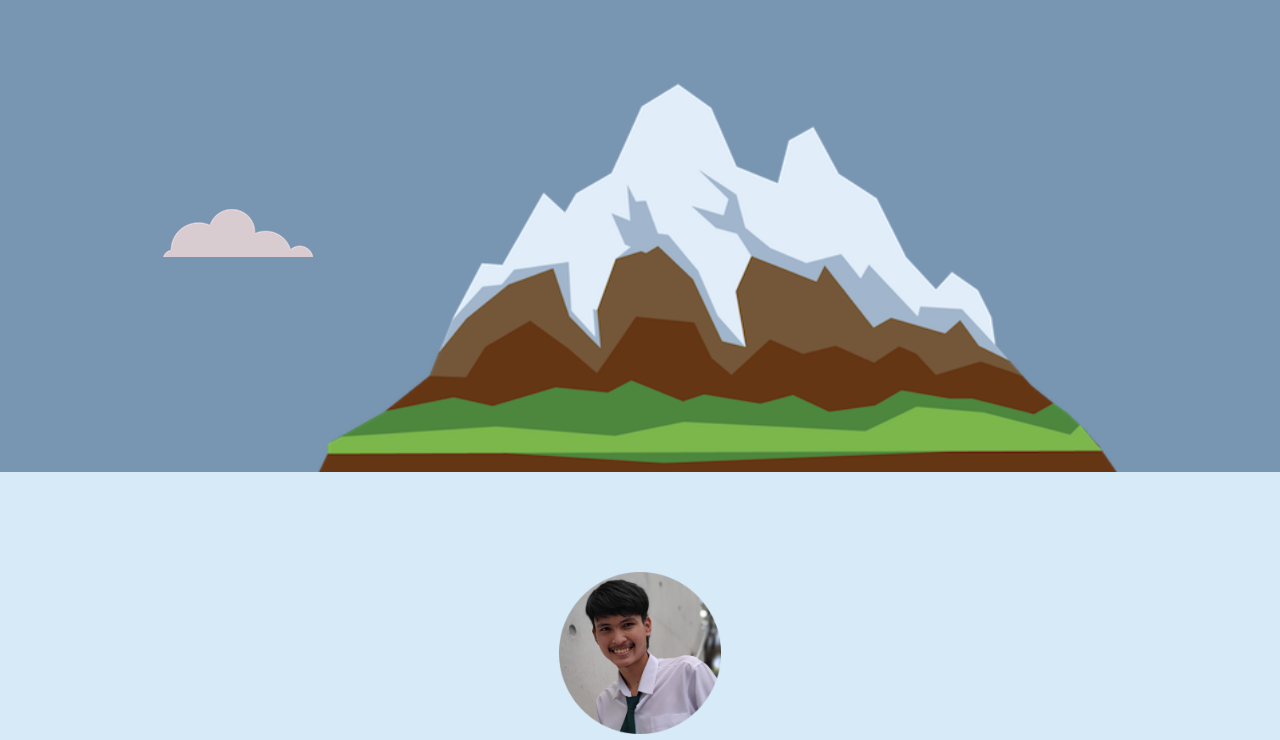
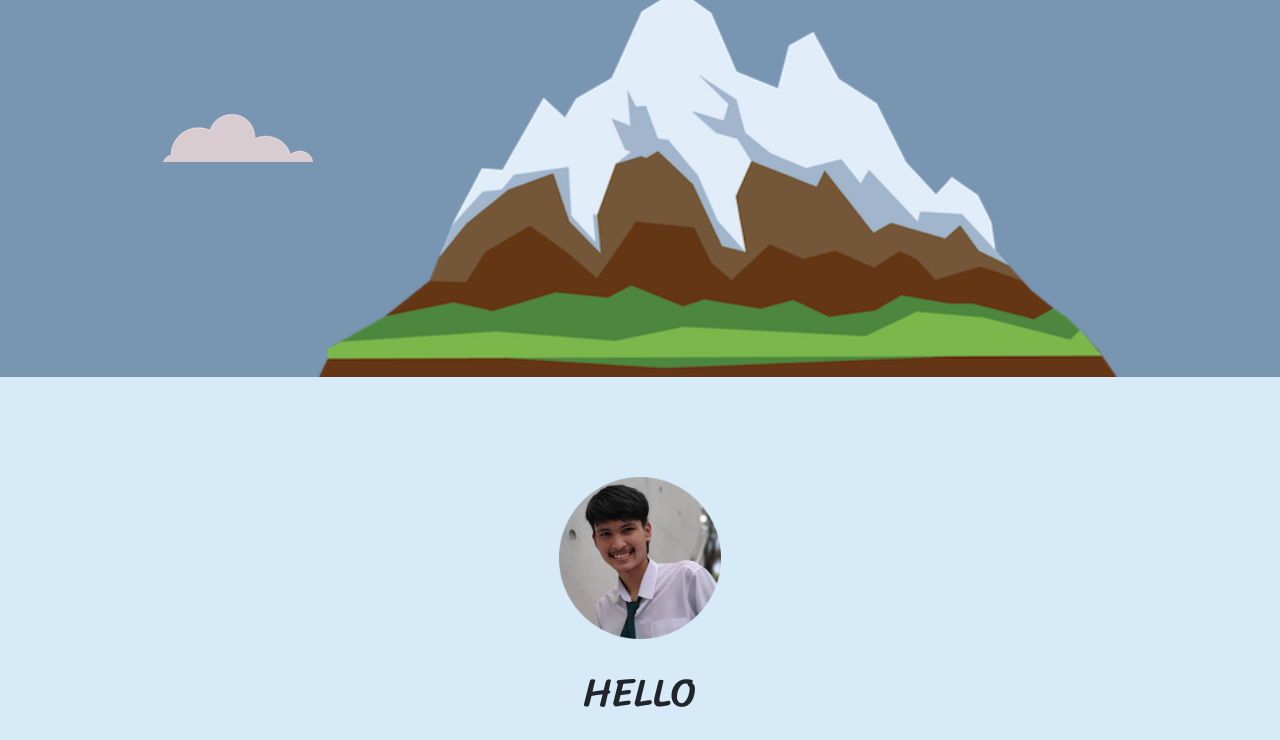
Before and after one commit to teamchinnawat/Projectresume, a plain HTML site: page index.html in a window 1280 px wide. Shown: the part 584-1324 px from the top of the page. Drawn offline with nearby package versions, Linux system fonts and the light colour scheme.

Commit message:
Add files via upload

```diff
--- a/css/styles.css
+++ b/css/styles.css
@@ -24,7 +24,7 @@ h1{
 }
 .Top-Header{
   position: relative;
-  padding-top: 300px;
+  padding-top: 205px;
   background-color: #7895B2;
   /* height: 1190px; */
 
```
